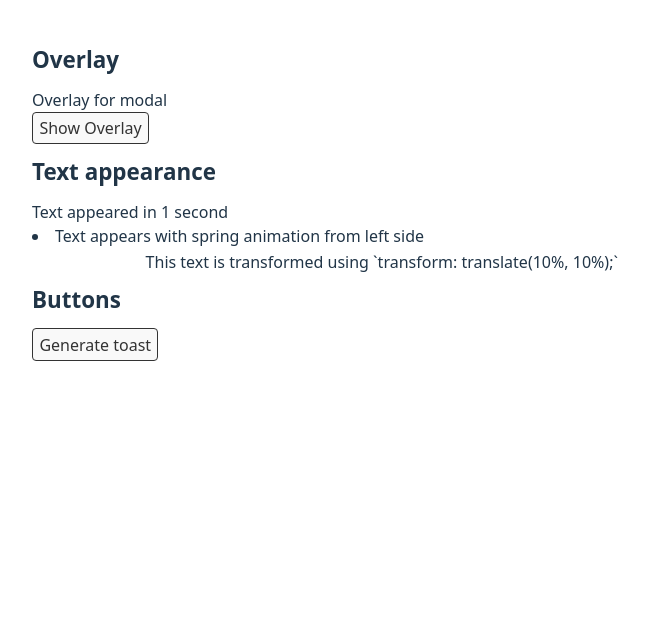
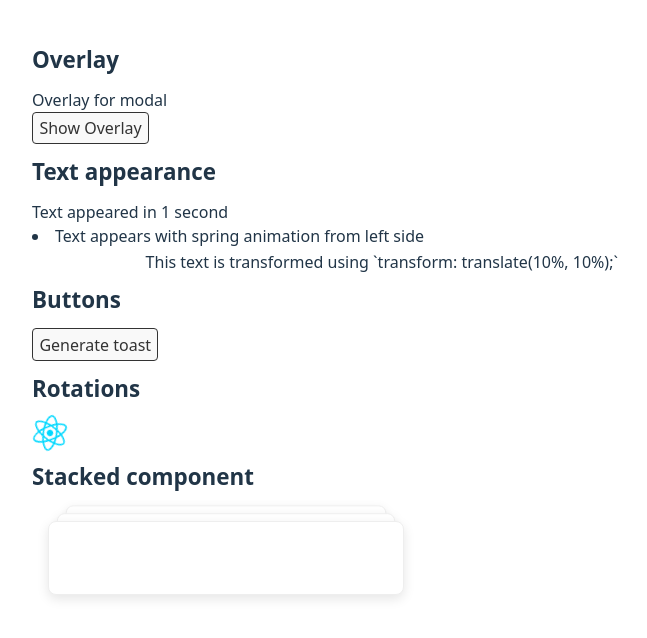
Before and after one commit to vsashyn/animations-dev, a React (Vite) app: page / in a window 1280 px wide. Shown: the top 638 px of the page, without its empty margins (0-647 px from the left). Built offline with nearby package versions, Linux system fonts and the light colour scheme.

Commit message:
Add StackedComponent

```diff
--- a/src/App.css
+++ b/src/App.css
@@ -7,10 +7,10 @@ h2 {
 }
 
 button {
-  color: hsl(0,0%,20%);
+  color: hsl(0, 0%, 20%);
   padding: 0.2rem 0.4rem;
   border-radius: 4px;
-  border: 1px solid hsl(0,0%,20%);
+  border: 1px solid hsl(0, 0%, 20%);
   transition: transform 150ms ease;
 }
 button:active {
@@ -42,7 +42,7 @@ button:active {
     top: 0px;
   }
   50% {
-    top: 200px
+    top: 200px;
   }
   100% {
     top: 0px;
@@ -63,7 +63,7 @@ button:active {
   visibility: hidden;
 }
 .overlay-appear {
-  animation: overlay-appear .2s cubic-bezier(.165,.84,.44,1);
+  animation: overlay-appear 0.2s cubic-bezier(0.165, 0.84, 0.44, 1);
   visibility: visible;
 }
 .overlay-content-header {
@@ -86,7 +86,7 @@ button:active {
 
 .toast {
   padding: 4px;
-  border: 1px solid hsl(0,0%,20%);
+  border: 1px solid hsl(0, 0%, 20%);
   animation: toast-appear 400ms ease-out;
 }
 
@@ -95,12 +95,26 @@ button:active {
   bottom: 0;
   right: 90px;
 }
+
+.rotated {
+  /* ease-in-out works best for rotating elements. Looks like a car accelerating */
+  animation: 3s ease-in-out infinite button-rotate;
+}
+
+@keyframes button-rotate {
+  from {
+    transfrom: rotate(0deg);
+  }
+  to {
+    transform: rotate(360deg);
+  }
+}
+
 @media (prefers-reduced-motion: no-preference) {
   a:nth-of-type(2) .logo {
     animation: logo-spin infinite 20s linear;
   }
 }
-
 
 @keyframes toast-appear {
   from {
@@ -111,3 +125,22 @@ button:active {
     opacity: 1;
   }
 }
+
+/* StackedComponent */
+.stackedWrapper {
+  display: grid;
+}
+
+.stackedCard {
+  /* local vars for readability */
+  --translate-increment: -13%;
+  --scale-increment: 0.05;
+  width: 356px;
+  height: 74px;
+  box-shadow: 0 4px 12px #0000001a;
+  border: 1px solid #eeeeee;
+  background: white;
+  border-radius: 8px;
+  grid-area: 1 / 1;
+  transform: translate(0px, calc(var(--index) * var(--translate-increment))) scale(calc(1 - var(--index) * var(--scale-increment)));
+}
--- a/src/App.tsx
+++ b/src/App.tsx
@@ -1,6 +1,8 @@
 import { useState } from "react";
 import { motion } from "motion/react";
+import ReactLogo from "./assets/react.svg"
 import "./App.css";
+import { StackedComponent } from "./StackedComponent";
 
 function App() {
   const [overlay, setOverlay] = useState(false);
@@ -71,7 +73,20 @@ function App() {
           }}
         >
           Generate toast
-        </button>
+          </button>
+      </section>
+      <section>
+        <h2 className="font-bold">Rotations</h2>
+          <img className="rotated" src={ReactLogo} alt="" />
+      </section>
+
+      <section>
+        <h2 className="font-bold">
+          Stacked component
+        </h2>
+        <div className="p-4">
+          <StackedComponent></StackedComponent>
+        </div>
       </section>
     </>
   );
--- /dev/null
+++ b/src/StackedComponent.tsx
@@ -0,0 +1,21 @@
+import "./App.css";
+
+const LENGTH = 3;
+
+export const StackedComponent = () => {
+  return (
+    <div className="stackedWrapper">
+      {new Array(LENGTH).fill(0).map((_, i) => {
+        return (
+          <div
+            className="stackedCard"
+            key={i}
+            style={{
+              '--index': LENGTH - i - 1
+            }}
+          />
+        );
+      })}
+    </div>
+  );
+};
--- /dev/null
+++ b/src/types.d.ts
@@ -0,0 +1,7 @@
+import 'react';
+
+declare module 'react' {
+    interface CSSProperties {
+        [key: `--${string}`]: string | number
+    }
+}
```
